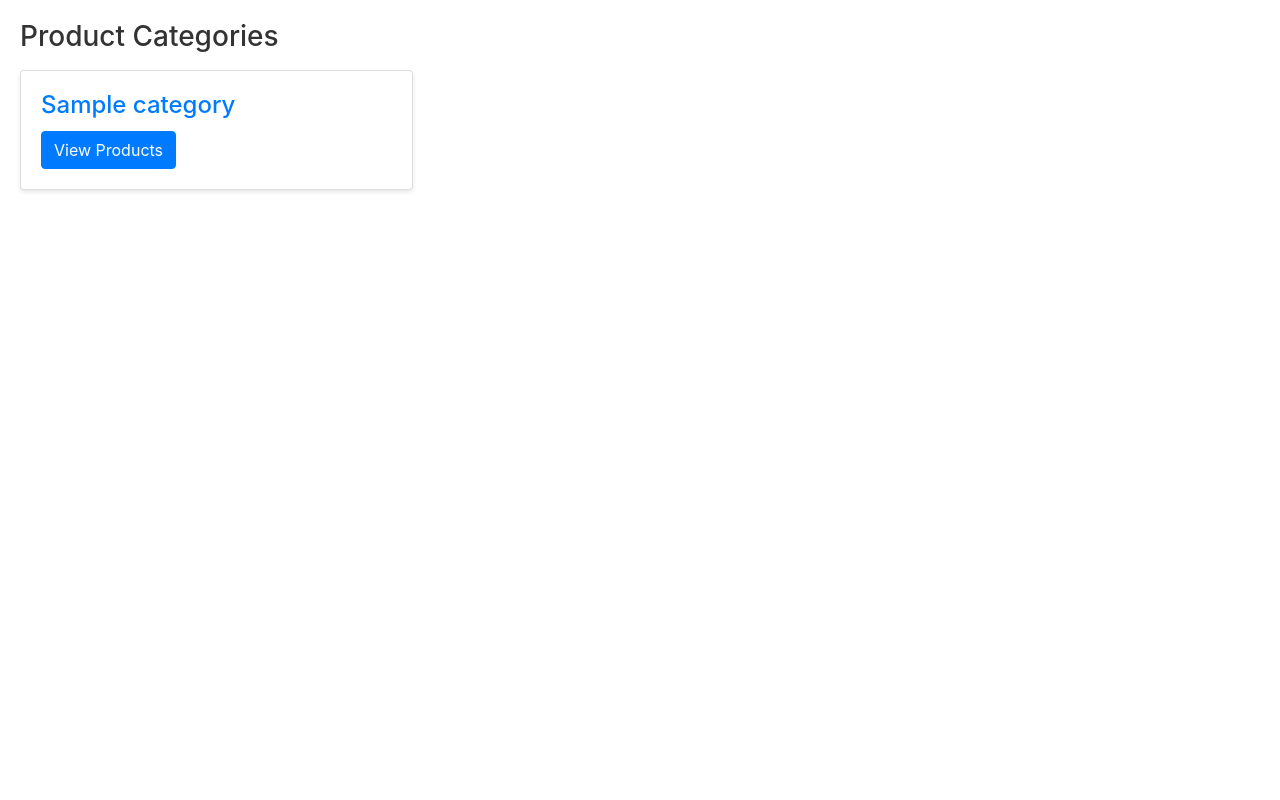
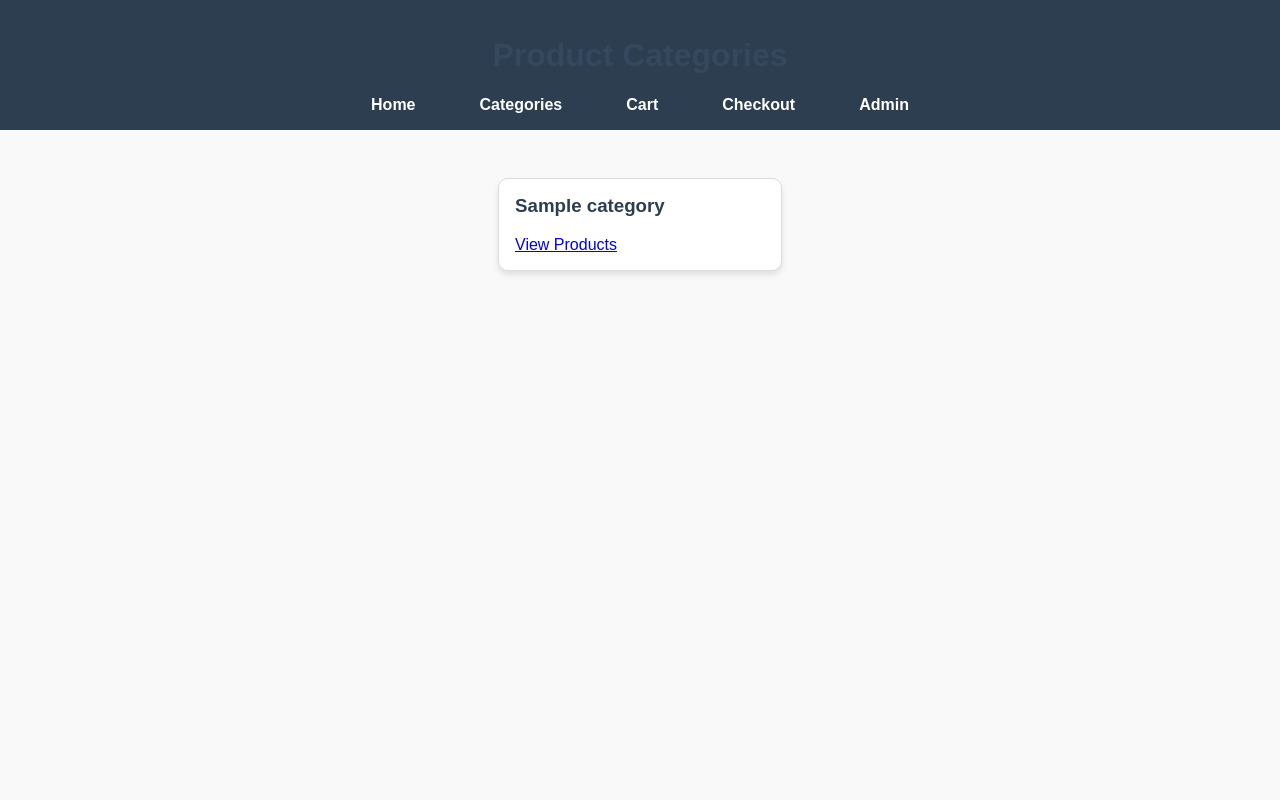
Before and after one commit to sudhiraslaliya/FinalProjectSudhir, a PHP site: page /categories.php in a window 1280 px wide. Run offline with PHP 8.4, Linux system fonts and the light colour scheme; tables that the repository leaves empty or names only in its code hold one stand-in row (values such as "Sample post").

Commit message:
after taking shower made changes

```diff
--- a/categories.php
+++ b/categories.php
@@ -1,53 +1,60 @@
 <?php
+session_start();
 include 'db_connect.php';
+
+// Retrieve categories from the database
+$sql = "SELECT id, name FROM categories";
+$result = $conn->query($sql);
+
+$categories = [];
+
+if ($result->num_rows > 0) {
+    while ($row = $result->fetch_assoc()) {
+        $categories[] = $row;
+    }
+}
+$conn->close();
 ?>
 
 <!DOCTYPE html>
 <html lang="en">
 
 <head>
-    <meta charset="utf-8">
-    <title>Product Categories</title>
-    <link href="css/app.css" rel="stylesheet">
-    <link href="https://maxcdn.bootstrapcdn.com/bootstrap/4.5.2/css/bootstrap.min.css" rel="stylesheet">
+    <meta charset="UTF-8">
+    <meta name="viewport" content="width=device-width, initial-scale=1.0">
+    <title>Categories</title>
+    <link rel="stylesheet" href="app.css">
 </head>
 
 <body>
-    <div class="wrapper">
-        <div class="main">
-            <main class="content">
-                <div class="container-fluid p-0">
-                    <div class="mb-3">
-                        <h1 class="h3 d-inline align-middle">Product Categories</h1>
-                    </div>
-                    <div class="row">
+    <header>
+        <h1>Product Categories</h1>
+        <nav>
+            <ul>
+                <li><a href="index.php">Home</a></li>
+                <li><a href="categories.php">Categories</a></li>
+                <li><a href="view_cart.php">Cart</a></li>
+                <li><a href="checkout.php">Checkout</a></li>
+                <li><a href="admin.php">Admin</a></li>
+            </ul>
+        </nav>
+    </header>
+    <main>
+        <div id="categories">
             <?php
-                        $sql = "SELECT * FROM categories";
-                        $result = $conn->query($sql);
-
-                        if ($result->num_rows > 0) {
-                            while($row = $result->fetch_assoc()) {
-                                echo "<div class='col-md-4'>";
-                                echo "<div class='card'>";
-                                echo "<div class='card-body'>";
-                                echo "<h5 class='card-title'>" . $row["category_name"] . "</h5>";
-                                echo "<a href='categories_products.php?id=" . $row["category_id"] . "' class='btn btn-primary'>View Products</a>";
-                                echo "</div>";
-                                echo "</div>";
-                                echo "</div>";
+            if (!empty($categories)) {
+                foreach ($categories as $category) {
+                    echo "<div class='category'>
+                            <h3>{$category['name']}</h3>
+                            <a href='categories_products.php?category_id={$category['id']}'>View Products</a>
+                          </div>";
                 }
             } else {
-                            echo "No categories found.";
+                echo "<p>No categories available</p>";
             }
-
-                        $conn->close();
             ?>
         </div>
-                </div>
     </main>
-        </div>
-    </div>
-    <script src="js/app.js"></script>
 </body>
 
 </html>
--- a/css/app.css
+++ b/css/app.css
@@ -1,110 +1,135 @@
+/* General Styles */
 body {
-    font-family: 'Inter', sans-serif;
-    background-color: #f8f9fa;
+    font-family: Arial, sans-serif;
     margin: 0;
     padding: 0;
+    background-color: #f9f9f9;
 }
 
-.wrapper {
-    display: flex;
-    height: 100vh;
+header {
+    background-color: #2c3e50;
+    color: white;
+    padding: 1em 0;
+    text-align: center;
 }
 
-.main {
-    flex: 1;
+nav ul {
+    list-style: none;
+    padding: 0;
     display: flex;
-    flex-direction: column;
+    justify-content: center;
+    margin: 0;
 }
 
-.content {
-    flex: 1;
-    padding: 20px;
+nav ul li {
+    margin: 0 1em;
 }
 
-h1 {
-    font-weight: 600;
-    color: #333;
+nav ul li a {
+    color: white;
+    text-decoration: none;
+    font-weight: bold;
+    padding: 0.5em 1em;
+    transition: background-color 0.3s ease;
 }
 
-.card {
-    background-color: #fff;
-    border-radius: 8px;
-    box-shadow: 0 2px 4px rgba(0, 0, 0, 0.1);
-    margin-bottom: 20px;
-    transition: transform 0.2s;
-}
-
-.card:hover {
-    transform: scale(1.02);
-}
-
-.card-body {
-    padding: 20px;
-}
-
-.card-title {
-    font-size: 1.5em;
-    margin-bottom: 10px;
-    color: #007bff;
-}
-
-.card-text {
-    color: #555;
-}
-
-.btn-primary {
-    background-color: #007bff;
-    border: none;
-    color: #fff;
-    padding: 10px 20px;
-    border-radius: 5px;
-    cursor: pointer;
-    transition: background-color 0.3s;
-}
-
-.btn-primary:hover {
-    background-color: #0056b3;
-}
-
-.btn-secondary {
-    background-color: #6c757d;
-    border: none;
-    color: #fff;
-    padding: 10px 20px;
-    border-radius: 5px;
-    cursor: pointer;
-    transition: background-color 0.3s;
-}
-
-.btn-secondary:hover {
-    background-color: #5a6268;
-}
-
-.form-control {
-    width: 100%;
-    padding: 10px;
-    margin-bottom: 10px;
-    border: 1px solid #ced4da;
+nav ul li a:hover {
+    background-color: #34495e;
     border-radius: 5px;
 }
 
-.table {
-    width: 100%;
-    margin-bottom: 1rem;
-    color: #212529;
+main {
+    padding: 2em;
+    text-align: center;
 }
 
-.table th, .table td {
-    padding: 0.75rem;
-    vertical-align: top;
-    border-top: 1px solid #dee2e6;
+h1, h2 {
+    color: #34495e;
 }
 
-.table thead th {
-    vertical-align: bottom;
-    border-bottom: 2px solid #dee2e6;
+#products, #categories {
+    display: flex;
+    flex-wrap: wrap;
+    justify-content: center;
+    gap: 2em;
 }
 
-.table tbody + tbody {
-    border-top: 2px solid #dee2e6;
+.product, .category {
+    background-color: white;
+    border: 1px solid #ddd;
+    border-radius: 10px;
+    box-shadow: 0 4px 6px rgba(0, 0, 0, 0.1);
+    margin: 1em;
+    padding: 1em;
+    width: 250px;
+    text-align: left;
+    transition: transform 0.3s ease, box-shadow 0.3s ease;
 }
+
+.product img, .category img {
+    max-width: 100%;
+    border-radius: 10px;
+}
+
+.product h3, .category h3 {
+    margin-top: 0;
+    color: #2c3e50;
+}
+
+.product p, .category p {
+    color: #7f8c8d;
+}
+
+.product:hover, .category:hover {
+    transform: translateY(-10px);
+    box-shadow: 0 8px 12px rgba(0, 0, 0, 0.2);
+}
+
+button {
+    background-color: #2c3e50;
+    color: white;
+    border: none;
+    border-radius: 5px;
+    padding: 0.5em 1em;
+    cursor: pointer;
+    font-weight: bold;
+    transition: background-color 0.3s ease;
+}
+
+button:hover {
+    background-color: #34495e;
+}
+
+form {
+    margin-top: 1em;
+}
+
+#order-summary {
+    margin-top: 2em;
+    text-align: left;
+}
+
+#order-summary .product {
+    display: flex;
+    justify-content: space-between;
+    align-items: center;
+}
+
+#order-summary h3 {
+    margin-top: 1em;
+}
+
+.total {
+    font-weight: bold;
+    font-size: 1.2em;
+}
+
+footer {
+    background-color: #2c3e50;
+    color: white;
+    text-align: center;
+    padding: 1em 0;
+    position: fixed;
+    width: 100%;
+    bottom: 0;
+}
--- a/view_cart.php
+++ b/view_cart.php
@@ -59,6 +59,9 @@ if (!empty($_SESSION['cart'])) {
             ?>
         </div>
     </main>
+    <footer>
+        <p>&copy; 2024 Your Furniture Store. All rights reserved.</p>
+    </footer>
 </body>
 
 </html>
```
Also changed, not shown: categories_products.php (+59 -35 lines), checkout.php (+40 -6 lines), index.php (+6 -2 lines). Lines whose indentation alone changed are shown as unchanged.
